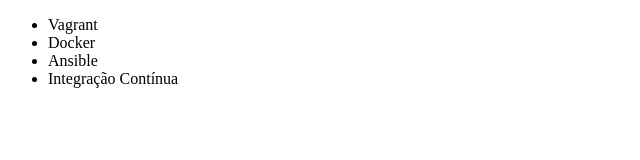
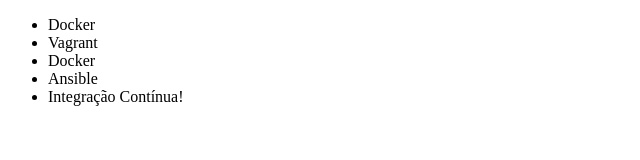
Before and after one commit to mfcastilho/Aula-Git, a plain HTML site: page index.html in a window 1280 px wide. Shown: the whole page, without its empty margins (0-640 px from the left). Drawn offline with Linux system fonts and the light colour scheme.

```diff
--- a/index.html
+++ b/index.html
@@ -6,10 +6,11 @@
 </head>
 <body>
     <ul>
+        <li>Docker</li>
         <li>Vagrant</li>
         <li>Docker</li>
         <li>Ansible</li>
-        <li>Integração Contínua</li>
+        <li>Integração Contínua!</li>
     </ul>
 </body>
 </html>
```
Also changed, not shown: 2 other files.
